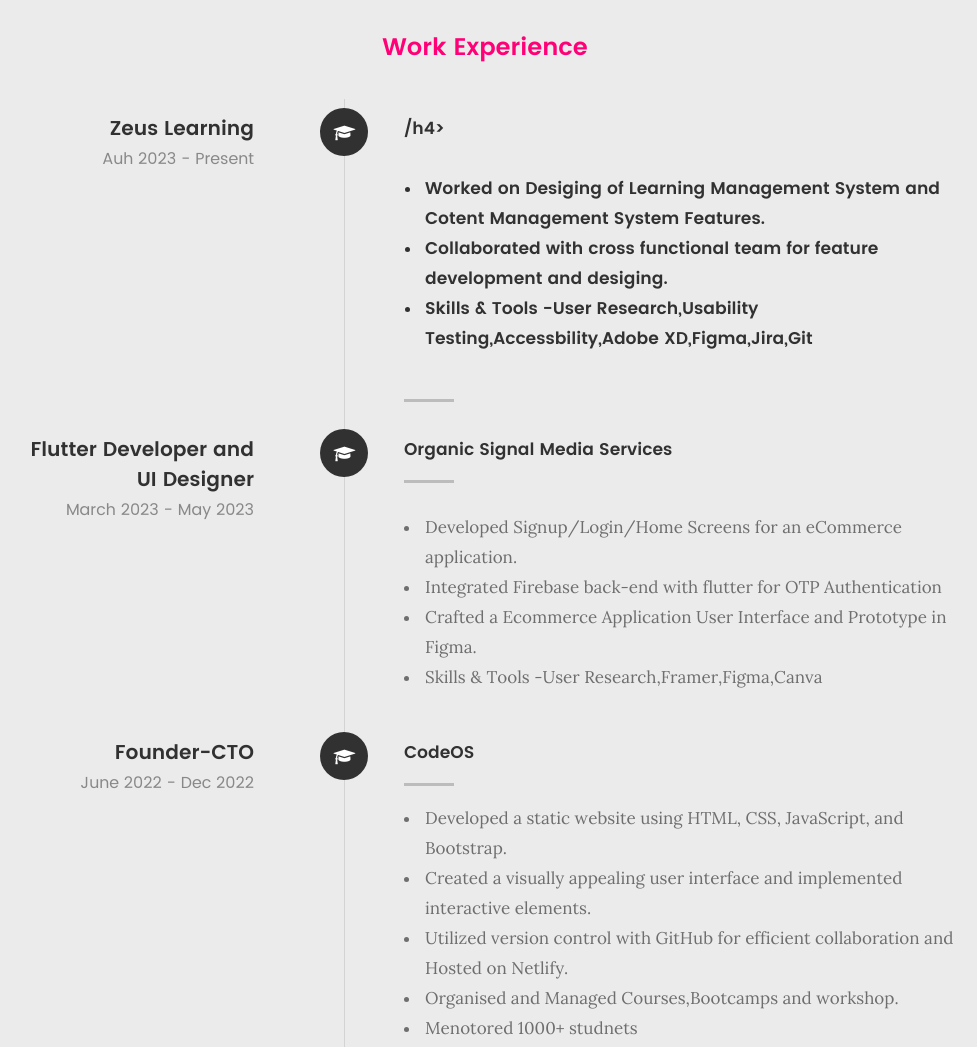
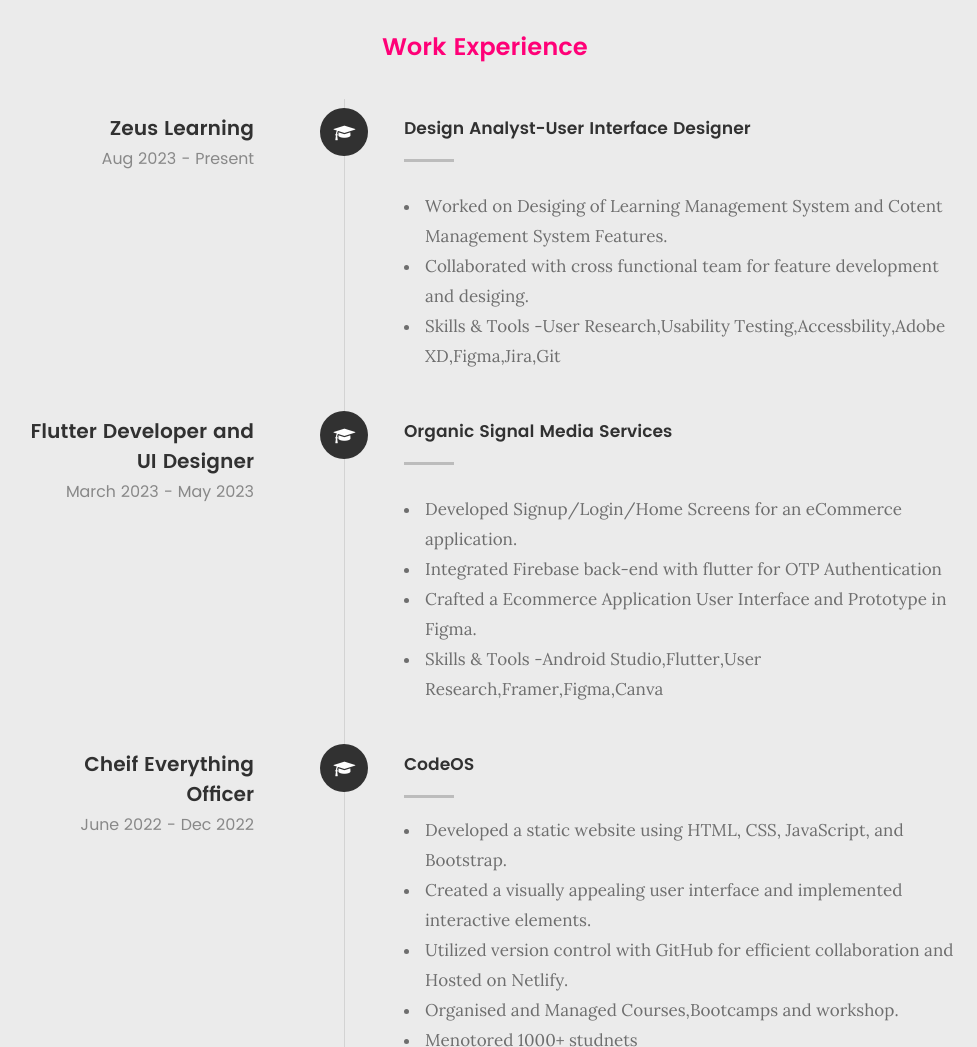
Before and after one commit to oskorp/oskorp_portfolio, a plain HTML site: page index.html in a window 1280 px wide. Shown: the part 2411-3458 px from the top of the page, without its empty margins (155-1132 px from the left). Drawn offline with Linux system fonts and the light colour scheme; files whose address does not match are found by name.

Commit message:
Update index.html

```diff
--- a/index.html
+++ b/index.html
@@ -270,11 +270,11 @@
 
 	   				<div class="timeline-header">
 	   					<h3>Zeus Learning</h3>
-	   					<p>Auh 2023 - Present</p>
+	   					<p>Aug 2023 - Present</p>
 	   				</div>
 
 	   				<div class="timeline-content">
-	   					<h4>/h4>
+	   					<h4>Design Analyst-User Interface Designer</h4>
 	   					<p>
 							<ul>
 								<li>Worked on Desiging of Learning Management System and Cotent Management System Features.</li>
@@ -307,7 +307,7 @@
 								<li>Integrated Firebase back-end with flutter for OTP Authentication</li>
 								<!-- <li>Designed complete Ecommerce</li> -->
 								<li>Crafted a Ecommerce Application User Interface and Prototype in Figma.</li>
-								<li>Skills & Tools -User Research,Framer,Figma,Canva</li>
+								<li>Skills & Tools -Android Studio,Flutter,User Research,Framer,Figma,Canva</li>
 
 							</ul>
 						</p>
@@ -340,7 +340,7 @@
 	   				</div>
 
 	   				<div class="timeline-header">
-	   					<h3>Founder-CTO</h3>
+	   					<h3>Cheif Everything Officer</h3>
 	   					<p>June 2022 - Dec 2022</p>
 	   				</div>
 
@@ -353,6 +353,7 @@
 							<li>Utilized version control with GitHub for efficient collaboration and Hosted on Netlify.</li>
 							   <li>Organised and Managed Courses,Bootcamps and workshop.</li>
 							   <li>Menotored 1000+ studnets </li>
+							   <li>Skills & Tools -Leadership,Team Management,Mentoring,Development,Desiging.</li>
 							</ul>
 					</div>
 
```
